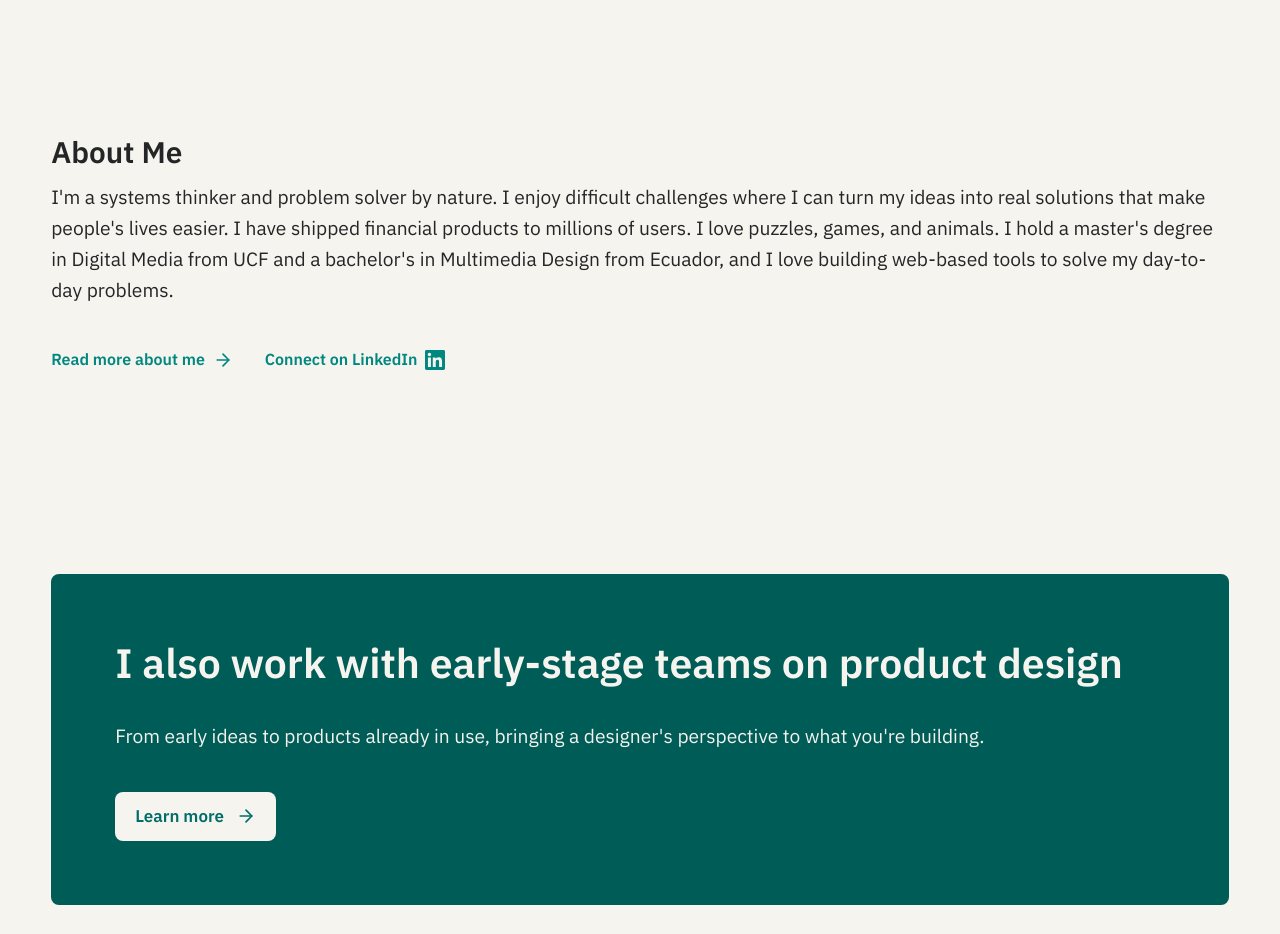
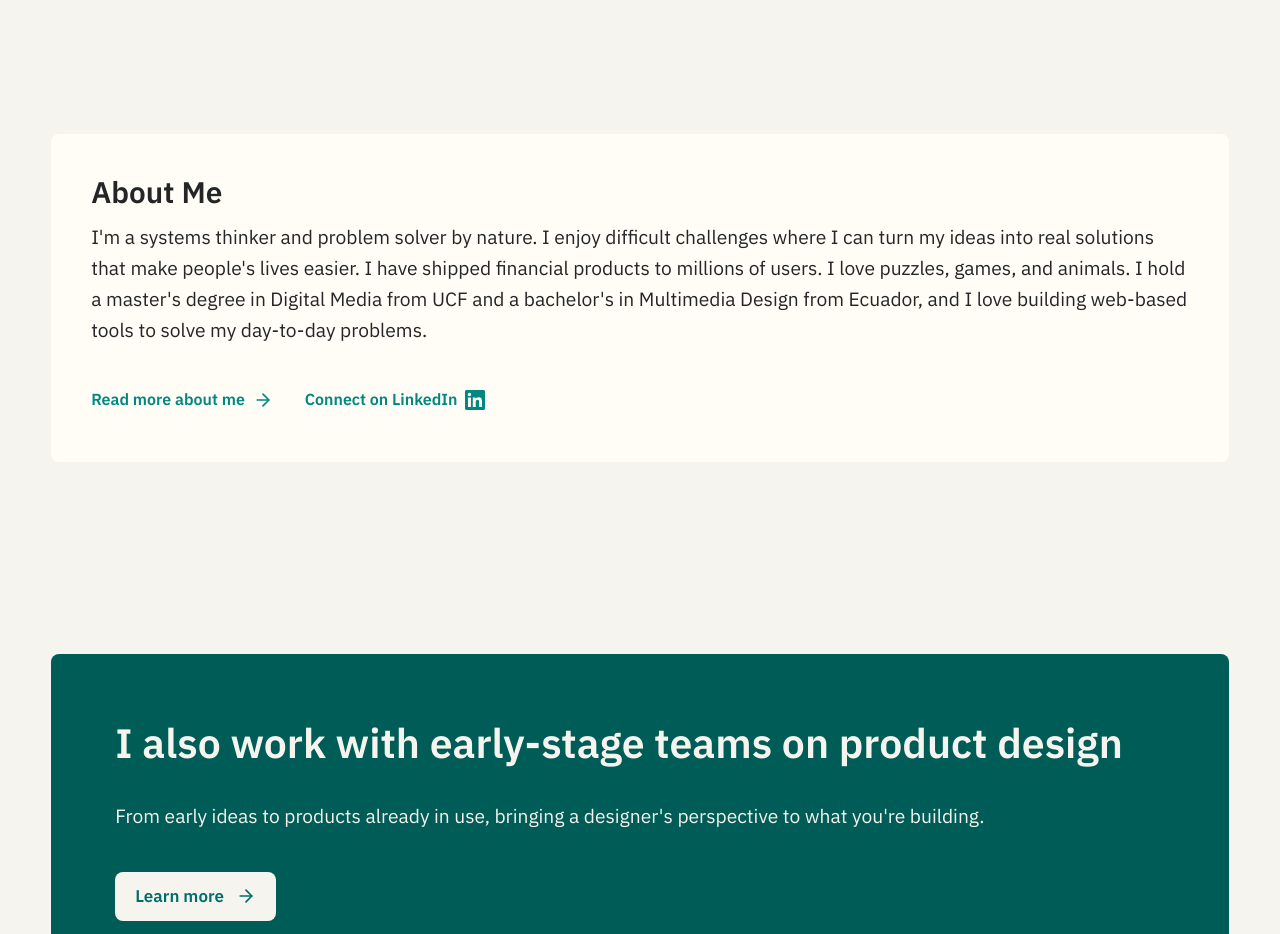
Before and after one commit to ignacio282/portfolio, a Next.js app: page / in a window 1280 px wide. Shown: the part 2980-3914 px from the top of the page. Built offline with nearby package versions, Linux system fonts and the light colour scheme.

Commit message:
Put the About Me section on a surface
Wraps it in the same Card the builder lab uses, so the two sections
read as a pair rather than one floating on the page background.

Co-Authored-By: Claude Opus 5 <noreply@anthropic.com>

```diff
--- a/src/components/home/about-section.tsx
+++ b/src/components/home/about-section.tsx
@@ -1,6 +1,7 @@
 import Link from "next/link";
 import { ArrowRight } from "lucide-react";
 import { AnimatedSection } from "@/components/motion/animated-section";
+import { Card } from "@/components/visual/card";
 import { PageSection } from "@/components/visual/page-section";
 import { LinkedInIcon } from "@/components/visual/linkedin-icon";
 import { SectionLabel } from "@/components/visual/section-label";
@@ -13,6 +14,7 @@ export function AboutSection() {
   return (
     <PageSection id="about" spacing="lg">
       <AnimatedSection>
+        <Card padding="lg">
           <SectionLabel variant="home">{about.label}</SectionLabel>
           <p className="type-body-large mt-3">{about.body}</p>
           {/* Links rather than buttons, matching the builder lab section: the
@@ -30,6 +32,7 @@ export function AboutSection() {
               {about.linkedinCta} <LinkedInIcon />
             </Link>
           </div>
+        </Card>
       </AnimatedSection>
     </PageSection>
   );
```
Lines whose indentation alone changed are shown as unchanged.
